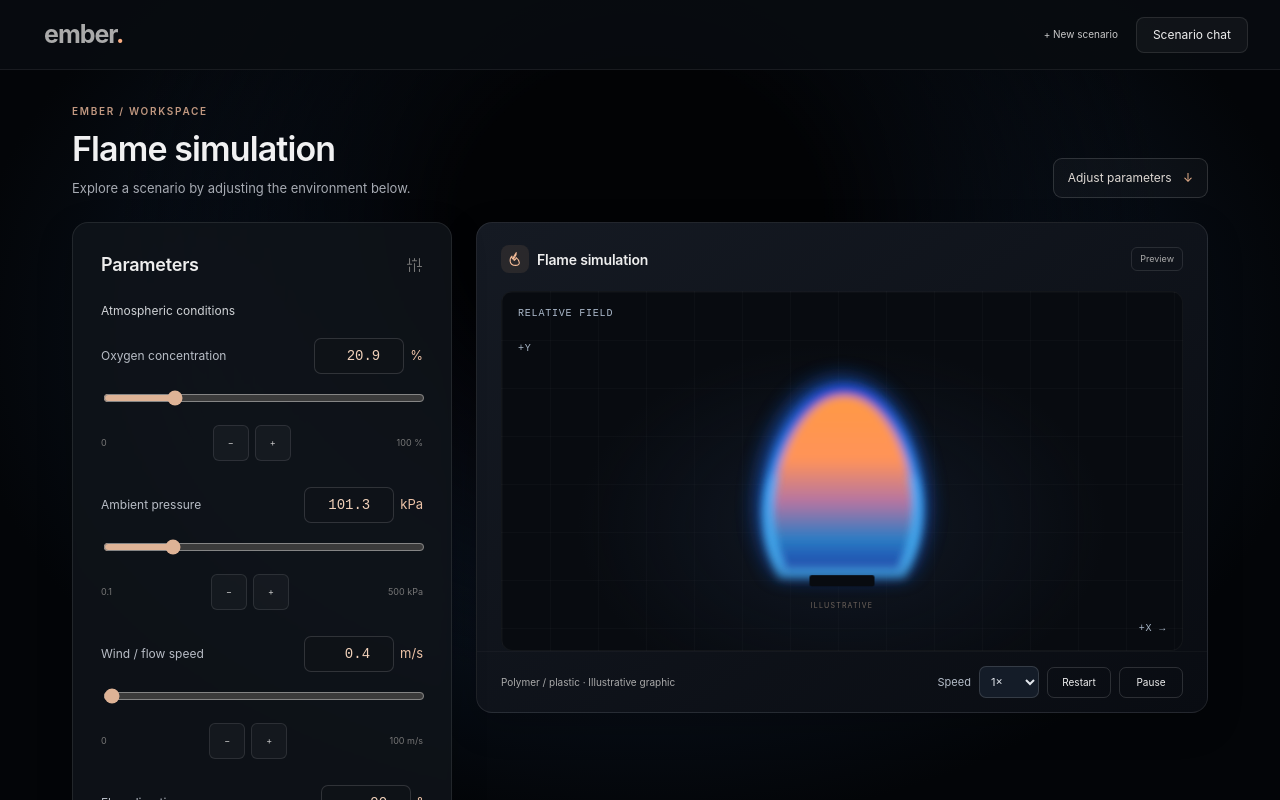
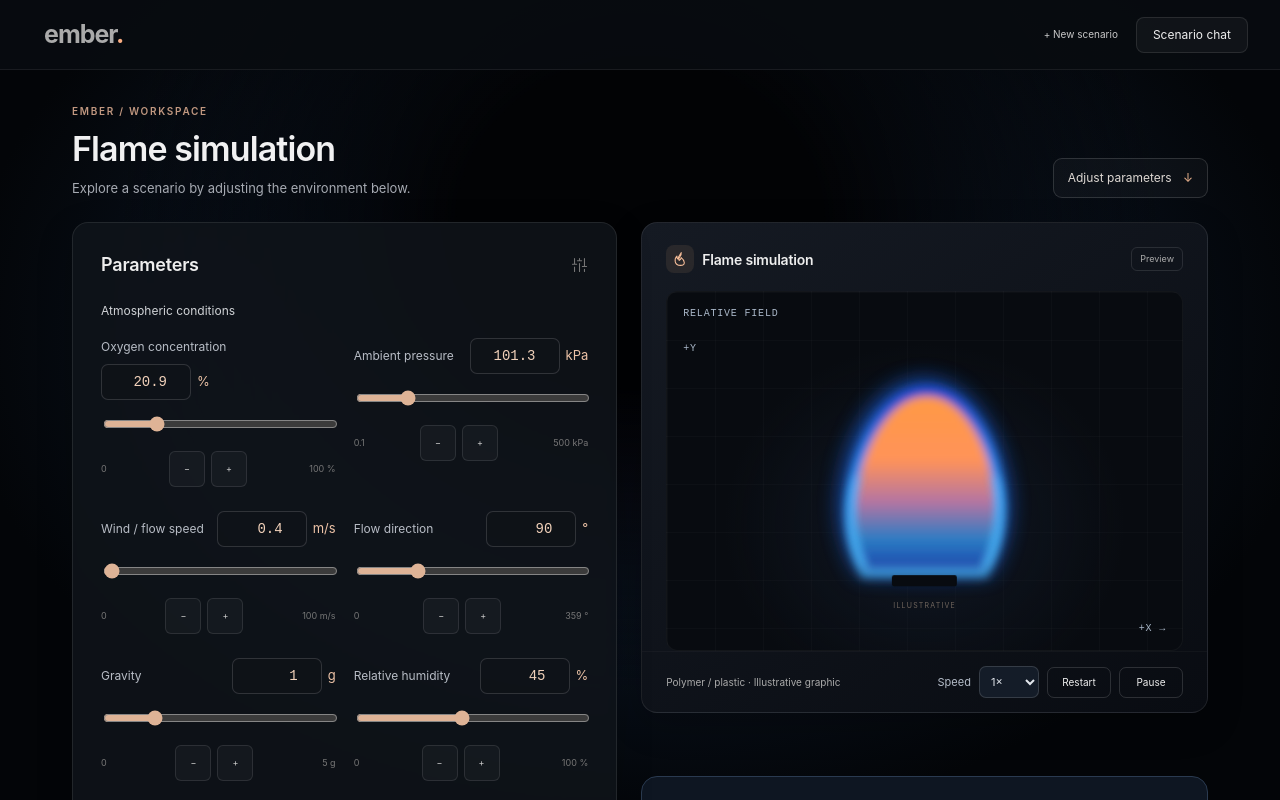
Before and after one commit to wawahwa801/nasa-space-apps, a Next.js app in the folder frontend/: page / in a window 1280 px wide. Shown: the top 800 px of the page. Built offline with nearby package versions, Linux system fonts and the light colour scheme.

Commit message:
Widen parameters panel for two-column controls

```diff
--- a/frontend/app/globals.css
+++ b/frontend/app/globals.css
@@ -1457,3 +1457,8 @@ body { font-family: -apple-system, BlinkMacSystemFont, "Segoe UI", sans-serif; -
   .chat-open .conversation { display: block; }
   .chat-open .parameter-panel { margin-top: 20px; }
 }
+
+@media (min-width: 1000px) {
+  .conversation { grid-template-columns: minmax(440px, 48%) minmax(0, 1fr); }
+  .parameter-panel .fields-grid { grid-template-columns: repeat(2, minmax(0, 1fr)); gap: 24px 18px; }
+}
```
